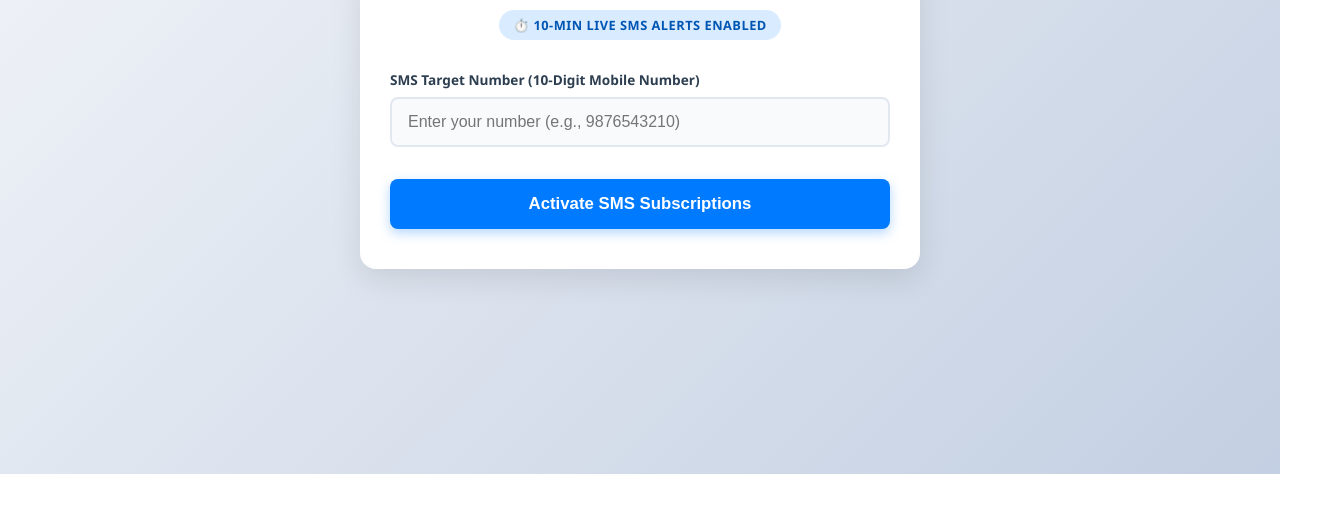
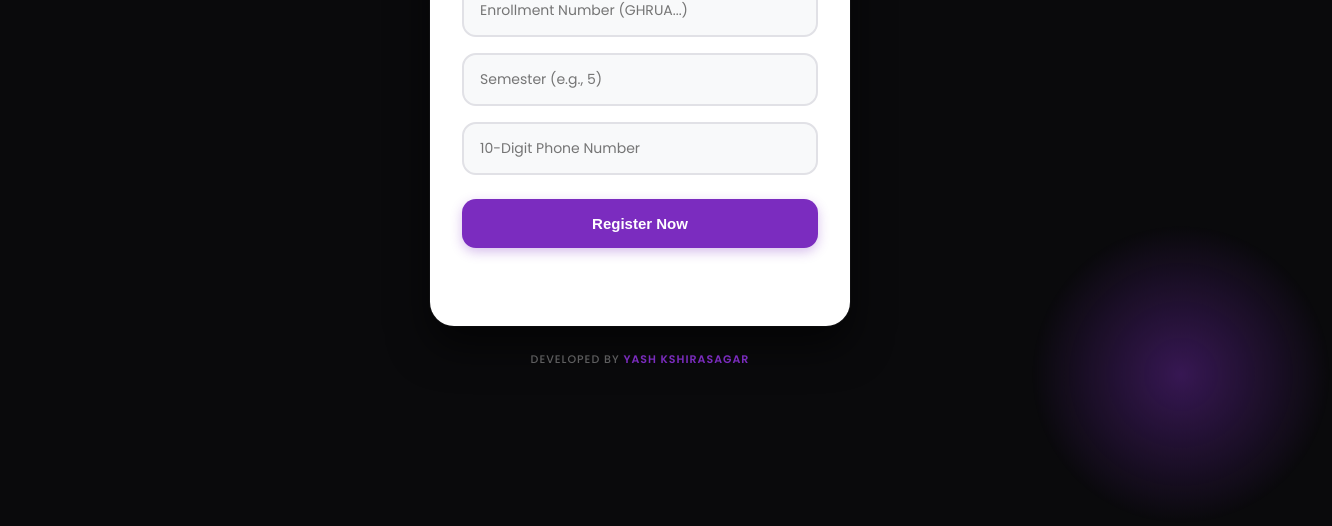
Before and after one commit to yash721950-sketch/BCA-Alert, a website: page public/index.html in a window 1280 px wide. Shown: the part 326-852 px from the top of the page, 1332 px wide, since content can reach past the window. Before the commit the page ends 800 px from the top, so only its background shows below. Drawn offline with Linux system fonts and the light colour scheme.

Commit message:
Update index.html

```diff
--- a/public/index.html
+++ b/public/index.html
@@ -1,232 +1,256 @@
-<!doctype html>
+<!DOCTYPE html>
 <html lang="en">
 <head>
-    <meta charset="UTF-8" />
-    <meta name="viewport" content="width=device-width, initial-scale=1.0" />
-    <title>GHRU Lecture Alerts Portal</title>
+    <meta charset="UTF-8">
+    <meta name="viewport" content="width=device-width, initial-scale=1.0">
+    <title>BCA Alerts | Secure Portal</title>
+    <link href="https://fonts.googleapis.com/css2?family=Poppins:wght@300;400;500;600&display=swap" rel="stylesheet">
     <style>
         :root {
-        --primary: #0b3c5d;
-        --accent: #007bff; /* Changed from WhatsApp Green to SMS Blue */
-        --bg-gradient: linear-gradient(135deg, #f5f7fa 0%, #c3cfe2 100%);
-        --card-bg: #ffffff;
-        --text-main: #2c3e50;
-        --text-muted: #7f8c8d;
+            --primary: #7b2cbf;       /* Vibrant Purple */
+            --primary-hover: #9d4edd; /* Light Purple */
+            --bg: #0a0a0c;            /* Rich Deep Black */
+            --card: #ffffff;          /* Pure White */
+            --text-dark: #1f1f23;     /* Dark Charcoal for text */
+            --text-muted: #75757a;    /* Muted Gray */
+        }
+
+        * {
+            box-sizing: border-box;
+            margin: 0;
+            padding: 0;
         }
 
         body {
-        font-family:
-          "Segoe UI",
-          system-ui,
-          -apple-system,
-          sans-serif;
-        background: var(--bg-gradient);
+            font-family: 'Poppins', sans-serif;
+            background-color: var(--bg);
             min-height: 100vh;
-        margin: 0;
+            display: flex;
+            flex-direction: column;
+            justify-content: center;
+            align-items: center;
+            position: relative;
+            overflow: hidden;
+            padding: 20px;
+        }
+
+        /* Dynamic Background Glow Elements */
+        body::before, body::after {
+            content: '';
+            position: absolute;
+            width: 300px;
+            height: 300px;
+            border-radius: 50%;
+            background: radial-gradient(circle, rgba(123, 44, 191, 0.4) 0%, rgba(0,0,0,0) 70%);
+            z-index: 1;
+            animation: floatGlow 8s infinite alternate ease-in-out;
+        }
+        body::before { top: -50px; left: -50px; }
+        body::after { bottom: -50px; right: -50px; animation-delay: 4s; }
+
+        @keyframes floatGlow {
+            0% { transform: translate(0, 0) scale(1); }
+            100% { transform: translate(30px, 20px) scale(1.2); }
+        }
+
+        .container {
+            background: var(--card);
+            padding: 2.5rem 2rem;
+            border-radius: 24px;
+            box-shadow: 0 20px 40px rgba(0, 0, 0, 0.6), 0 0 0 1px rgba(255, 255, 255, 0.05);
+            width: 100%;
+            max-width: 420px;
+            position: relative;
+            z-index: 10;
+            transition: transform 0.4s cubic-bezier(0.175, 0.885, 0.32, 1.275);
+        }
+
+        .container:hover {
+            transform: translateY(-5px);
+        }
+
+        .header-area {
+            text-align: center;
+            margin-bottom: 2rem;
+        }
+
+        h2 {
+            color: var(--primary);
+            font-size: 26px;
+            font-weight: 600;
+            letter-spacing: -0.5px;
             display: flex;
             align-items: center;
             justify-content: center;
-        padding: 20px;
-        box-sizing: border-box;
+            gap: 8px;
         }
 
-      .portal-card {
-        background: var(--card-bg);
-        width: 100%;
-        max-width: 500px;
-        padding: 40px 30px;
-        border-radius: 16px;
-        box-shadow: 0 10px 30px rgba(0, 0, 0, 0.1);
-        text-align: center;
-        transition: transform 0.3s ease;
+        .subtitle {
+            font-size: 13px;
+            color: var(--text-muted);
+            margin-top: 4px;
         }
 
-      .portal-card:hover {
-        transform: translateY(-5px);
+        .input-group {
+            position: relative;
+            margin-bottom: 16px;
         }
 
-      .brand-header h1 {
-        color: var(--primary);
-        font-size: 1.8rem;
-        margin: 0 0 8px 0;
-        letter-spacing: -0.5px;
+        input {
+            width: 100%;
+            padding: 14px 16px;
+            border: 2px solid #e1e1e6;
+            border-radius: 14px;
+            font-size: 14px;
+            font-family: inherit;
+            color: var(--text-dark);
+            background-color: #f8f9fa;
+            transition: all 0.3s ease;
         }
 
-      .brand-header p {
-        color: var(--text-muted);
-        font-size: 0.95rem;
-        margin: 0 0 24px 0;
+        input:focus {
+            border-color: var(--primary);
+            background-color: #fff;
+            box-shadow: 0 0 0 4px rgba(123, 44, 191, 0.15);
+            outline: none;
         }
 
-      .badge {
-        display: inline-block;
-        background: rgba(0, 123, 255, 0.15); /* Changed to Blue background */
-        color: #0056b3;
-        padding: 6px 14px;
-        border-radius: 20px;
-        font-size: 0.8rem;
-        font-weight: 700;
-        text-transform: uppercase;
-        margin-bottom: 30px;
-        letter-spacing: 0.5px;
+        button {
+            width: 100%;
+            padding: 16px;
+            background-color: var(--primary);
+            color: white;
+            border: none;
+            border-radius: 14px;
+            font-size: 15px;
+            font-weight: 600;
+            cursor: pointer;
+            box-shadow: 0 4px 12px rgba(123, 44, 191, 0.3);
+            transition: all 0.2s ease;
+            margin-top: 8px;
+            position: relative;
+            overflow: hidden;
         }
 
-      .form-group {
-        text-align: left;
-        margin-bottom: 22px;
+        button:hover {
+            background-color: var(--primary-hover);
+            box-shadow: 0 6px 20px rgba(123, 44, 191, 0.4);
         }
 
-      label {
-        display: block;
-        font-weight: 600;
-        font-size: 0.85rem;
-        color: var(--text-main);
-        margin-bottom: 8px;
+        /* Premium Touch Animation Feedback */
+        button:active {
+            transform: scale(0.96);
+            box-shadow: 0 2px 8px rgba(123, 44, 191, 0.2);
         }
 
-      input[type="tel"] {
-        width: 100%;
-        padding: 14px 16px;
-        border: 2px solid #e2e8f0;
-        border-radius: 8px;
-        font-size: 1rem;
-        color: var(--text-main);
-        transition: all 0.2s ease;
-        box-sizing: border-box;
-        background: #f8fafc;
+        #statusMessage {
+            text-align: center;
+            margin-top: 18px;
+            font-size: 13px;
+            font-weight: 500;
+            min-height: 20px;
         }
 
-      input[type="tel"]:focus {
-        outline: none;
-        border-color: var(--primary);
-        background: #fff;
-        box-shadow: 0 0 0 4px rgba(11, 60, 93, 0.15);
+        /* Developer Branding Footer */
+        .developer-credit {
+            margin-top: 25px;
+            font-size: 11px;
+            color: rgba(255, 255, 255, 0.35);
+            letter-spacing: 1px;
+            text-transform: uppercase;
+            font-weight: 500;
+            z-index: 10;
+            transition: color 0.3s ease;
+            cursor: default;
         }
 
-      .btn-action {
-        width: 100%;
-        padding: 15px;
-        background: var(--accent);
-        color: #ffffff;
-        border: none;
-        border-radius: 8px;
-        font-size: 1.05rem;
-        font-weight: 700;
-        cursor: pointer;
-        box-shadow: 0 4px 12px rgba(0, 123, 255, 0.3);
-        transition: all 0.2s ease;
-        margin-top: 10px;
+        .developer-credit span {
+            color: var(--primary);
+            font-weight: 600;
         }
 
-      .btn-action:hover {
-        background: #0056b3;
-        box-shadow: 0 6px 16px rgba(0, 123, 255, 0.4);
-        transform: translateY(-1px);
-      }
-
-      .status-banner {
-        margin-top: 25px;
-        padding: 15px;
-        border-radius: 8px;
-        font-size: 0.9rem;
-        line-height: 1.4;
-        display: none;
-        animation: fadeIn 0.4s ease forwards;
-      }
-
-      .status-banner.success {
-        background: #d4edda;
-        color: #155724;
-        border: 1px solid #c3e6cb;
-      }
-
-      .status-banner.error {
-        background: #f8d7da;
-        color: #721c24;
-        border: 1px solid #f5c6cb;
-      }
-
-      @keyframes fadeIn {
-        from {
-          opacity: 0;
-          transform: translateY(10px);
-        }
-        to {
-          opacity: 1;
-          transform: translateY(0);
-        }
+        .developer-credit:hover {
+            color: rgba(255, 255, 255, 0.7);
         }
     </style>
 </head>
 <body>
-    <div class="portal-card">
-      <div class="brand-header">
-        <h1>G H Raisoni University</h1>
-        <p>Department of Computer Applications — BCA Sem-III</p>
+
+<div class="container">
+    <div class="header-area">
+        <h2>BCA Portal 🎓</h2>
+        <div class="subtitle">Secure Lecture Alert Registration</div>
     </div>
 
-      <span class="badge">⏱️ 10-Min Live SMS Alerts Enabled</span>
-
-      <form id="alertSystemForm">
-        <div class="form-group">
-          <!-- बदल १: लेबल आणि इनपुट बॉक्स १० अंकी नंबरसाठी अपडेट केला -->
-          <label for="phone">SMS Target Number (10-Digit Mobile Number)</label>
-          <input
-            type="tel"
-            id="phone"
-            placeholder="Enter your number (e.g., 9876543210)"
-            maxlength="10"
-            pattern="[0-9]{10}"
-            required
-          />
+    <div class="input-group">
+        <input type="text" id="studentName" placeholder="Full Name" required>
     </div>
-        <button type="submit" class="btn-action">Activate SMS Subscriptions</button>
-      </form>
-
-      <div id="statusBanner" class="status-banner"></div>
+    <div class="input-group">
+        <input type="text" id="enrollNo" placeholder="Enrollment Number (GHRUA...)" required>
+    </div>
+    <div class="input-group">
+        <input type="text" id="semester" placeholder="Semester (e.g., 5)" required>
+    </div>
+    <div class="input-group">
+        <input type="tel" id="phoneNumber" placeholder="10-Digit Phone Number" required>
     </div>
 
+    <button onclick="registerStudent()">Register Now</button>
+    <p id="statusMessage"></p>
+</div>
+
+<!-- Developer Credit Line -->
+<div class="developer-credit">Developed by <span>Yash Kshirasagar</span></div>
+
 <script>
-      document
-        .getElementById("alertSystemForm")
-        .addEventListener("submit", async function (event) {
-          event.preventDefault();
-          const phone = document.getElementById("phone").value.trim();
-          const banner = document.getElementById("statusBanner");
+    async function registerStudent() {
+        const statusMsg = document.getElementById('statusMessage');
 
-          banner.style.display = "none";
+        const data = {
+            name: document.getElementById('studentName').value.trim(),
+            enroll_no: document.getElementById('enrollNo').value.trim(),
+            sem: document.getElementById('semester').value.trim(),
+            phone: document.getElementById('phoneNumber').value.trim()
+        };
 
-          // बदल २: कंट्री कोडची जुनी व्हॅलिडेशन काढून फक्त १० अंक तपासले
-          if (phone.length !== 10 || isNaN(phone)) {
-            banner.className = "status-banner error";
-            banner.innerHTML = "<strong>Invalid Format</strong><br>Please enter a valid 10-digit mobile number.";
-            banner.style.display = "block";
+        if (!data.name || !data.enroll_no || !data.sem || !data.phone) {
+            statusMsg.style.color = "#d90429";
+            statusMsg.innerText = "❌ Please fill all fields!";
             return;
         }
 
+        statusMsg.style.color = "#3a86ff";
+        statusMsg.innerText = "Processing registration...";
+
         try {
-            const endpointResponse = await fetch("/api/subscribe", {
-              method: "POST",
-              headers: { "Content-Type": "application/json" },
-              body: JSON.stringify({ phone }),
+            const response = await fetch('/api/subscribe', {
+                method: 'POST',
+                headers: { 'Content-Type': 'application/json' },
+                body: JSON.stringify(data)
             });
 
-            if (endpointResponse.ok) {
-              banner.className = "status-banner success";
-              banner.innerHTML =
-                "<strong>Setup Verified!</strong><br>Automated alerts containing subject name, teacher name, and lecture time will hit your mobile inbox via SMS 10 minutes before class starts.";
-              document.getElementById("phone").value = ""; // Clear input on success
+            if (response.ok) {
+                statusMsg.style.color = "#38b000";
+                statusMsg.innerText = "🎉 Registration Successful! SMS Sent.";
+
+                // Clear inputs
+                document.getElementById('studentName').value = "";
+                document.getElementById('enrollNo').value = "";
+                document.getElementById('semester').value = "";
+                document.getElementById('phoneNumber').value = "";
+            } else if (response.status === 403) {
+                statusMsg.style.color = "#d90429";
+                statusMsg.innerText = "⚠️ Access Denied: Enrollment not in Whitelist!";
             } else {
-              throw new Error();
+                statusMsg.style.color = "#d90429";
+                statusMsg.innerText = "❌ Registration failed. Try again.";
             }
-          } catch (error) {
-            banner.className = "status-banner error";
-            banner.innerHTML =
-              "<strong>Connection Refused</strong><br>Could not subscribe. Make sure your server engine terminal is active.";
+        } catch (e) {
+            statusMsg.style.color = "#d90429";
+            statusMsg.innerText = "❌ Connection error to server!";
         }
+    }
+</script>
 
-          banner.style.display = "block";
-        });
-    </script>
 </body>
 </html>
```
Lines whose indentation alone changed are shown as unchanged.
